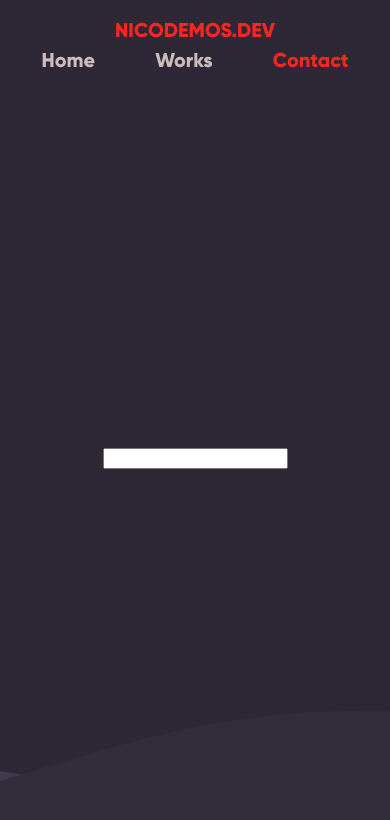
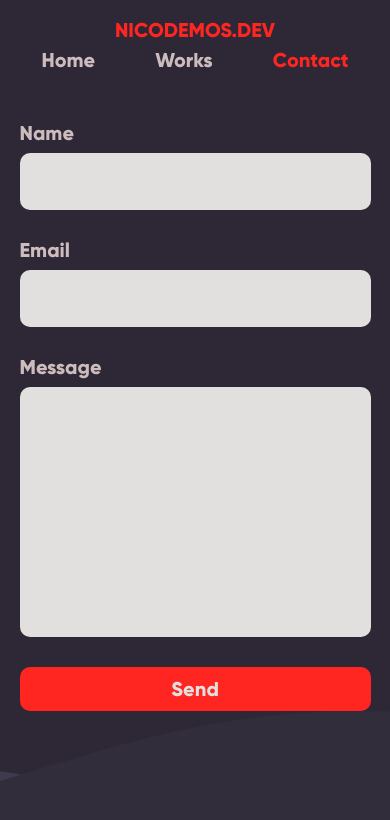
Before and after one commit to Nicodemos234/nicodemos.dev, a Next.js app: page /contact in a window 390 px wide. Shown: the top 820 px of the page. Built offline with nearby package versions, Linux system fonts and the light colour scheme.

Commit message:
Contact form visual

```diff
--- a/assets/styles/styles.css
+++ b/assets/styles/styles.css
@@ -74,9 +74,22 @@ h1 {
 @media (max-width: 768px) {
     .nico-flex {
         flex-flow: column-reverse;
-        padding: 0px 40px;
     }
     .nico-flex div img {
         width: 100%;
     }
+    .nico-flex {
+        width: 100%;
+    }
+
+    .nico-flex .nico-index {
+        padding: 0px 20px;
+        text-align: center;
+    }
+    .nico-flex .socials {
+        justify-content: center;
+    }
+    .nico-index h1 {
+        margin-top: 20px;
+    }
 }
--- a/components/Form.js
+++ b/components/Form.js
@@ -1,9 +1,21 @@
 import styles from './Form.module.css'
 
 function Form() {
-    return <div>
+    return <div className={styles.form}>
         <form>
-            <input></input>
+            <div>
+                <label for="name">Name</label>
+                <input id="name"></input>
+            </div>
+            <div>
+                <label for="email">Email</label>
+                <input id="email"></input>
+            </div>
+            <div>
+                <label for="message">Message</label>
+                <textarea id="message"></textarea>
+            </div>
+            <button>Send</button>
         </form>
     </div>
 }
--- a/components/Form.module.css
+++ b/components/Form.module.css
@@ -0,0 +1,58 @@
+.form input, .form textarea {
+    border: none;
+    display: block;
+    resize: none;
+    margin: 10px 0px 30px 00px;
+    background-color: #e2dfdf;
+    border-radius: 10px;
+    padding: 20px;
+    -webkit-box-sizing: border-box; /* Safari/Chrome, other WebKit */
+    -moz-box-sizing: border-box;    /* Firefox, other Gecko */
+    box-sizing: border-box;
+    width: 100%;
+    font-family: Gilroy-bold;
+}
+
+.form input:focus, .form textarea:focus {
+    outline: none;
+}
+
+.form textarea {
+    height: 250px;
+}
+
+.form form div {
+    width: 450px;
+    max-width: 100%;
+}
+
+.form button {
+    background-color: #ff2521;
+    color: #e2dfdf;
+    border: none;
+    padding: 10px 20px;
+    width: 100%;
+    border-radius: 10px;
+    font-family: Gilroy-bold;
+    font-size: 20px;
+    cursor: pointer;
+    transition: all ease-in .1s;
+}
+
+.form button:hover {
+    filter: brightness(0.7);
+}
+
+.form button:focus {
+    outline: none;
+}
+
+@media (max-width: 768px) {
+    .form form div, .form form, .form, .nico-flex{
+        width: 100%;
+    }
+    .form {
+        width: 90%;
+    }
+
+}
--- a/components/Header.module.css
+++ b/components/Header.module.css
@@ -3,7 +3,7 @@
     display: flex;
     justify-content: center;
     align-items: center;
-    padding-top: 20px;
+    margin: 20px 0px;
 }
 
 .nicodemos {
--- a/pages/index.js
+++ b/pages/index.js
@@ -11,7 +11,7 @@ export default function Home() {
       </Head>
       <Header />
       <div className="nico-flex">
-        <div>
+        <div className="nico-index">
           <h1>Welcome</h1>
           <p>Hi, my name is Nicodemos, I have 18 years old, I'm programmer, video editor and passionate about technology.</p>
           <div className="socials">
```
